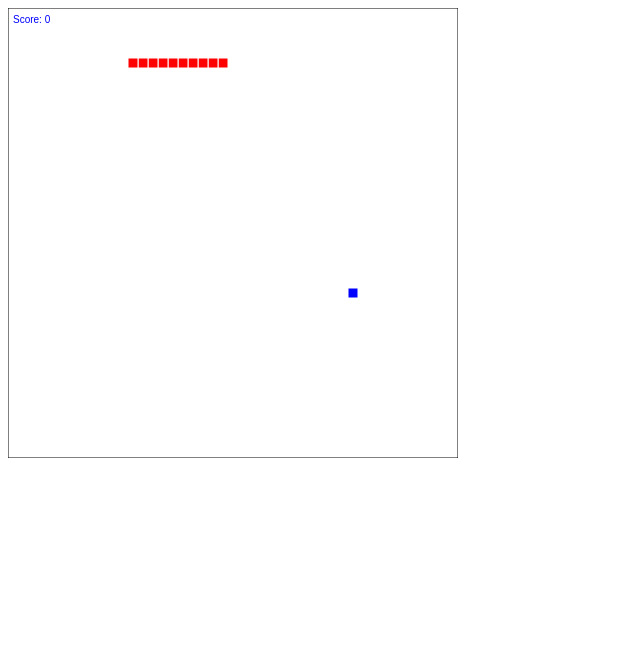
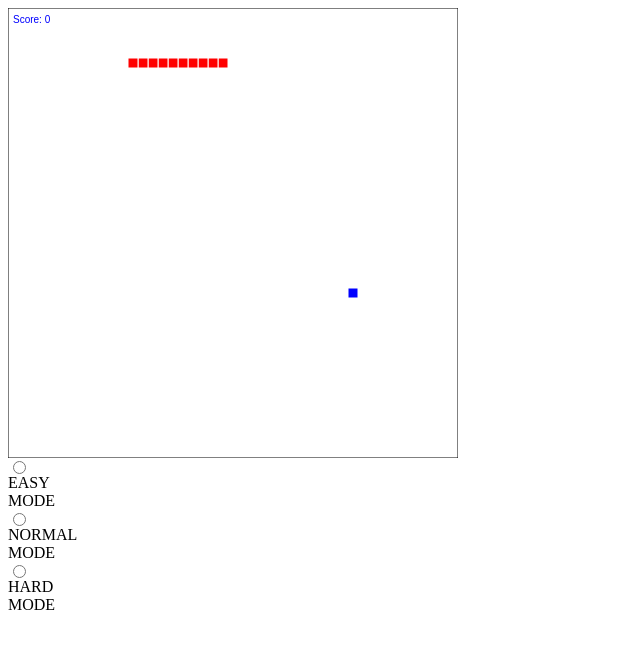
Before and after one commit to JJCLane/Snake, a plain HTML site: page index.html in a window 1280 px wide. Shown: the whole page, without its empty margins (0-640 px from the left). Drawn offline with Linux system fonts and the light colour scheme.

Commit message:
Update index.html

```diff
--- a/index.html
+++ b/index.html
@@ -1,3 +1,6 @@
 <canvas id="canvas" width="450" height="450"></canvas>
-
+<div style="width:50; height:100%;"><div onclick='slow()'><input type='radio' id="slow">EASY MODE</div>
+<div onclick='normal()'><input type='radio' id="slow">NORMAL MODE</div>
+<div onclick='hard()'><input type='radio' id="slow">HARD MODE</div>
+</div>
 <script type="text/javascript" src="./scripts.js"></script>
```
